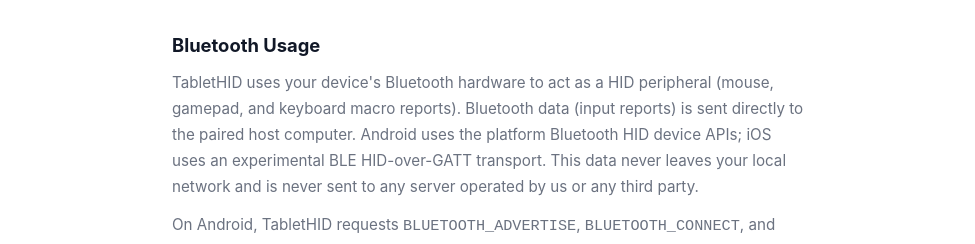
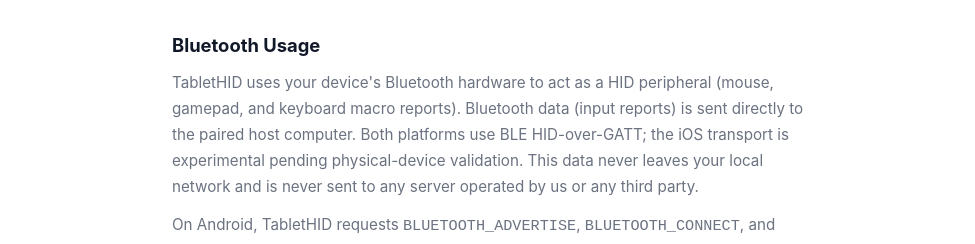
Before and after one commit to Neuro-Mechatronics-Interfaces/TabletHID, a React (Vite) app in the folder web/: page /privacy in a window 1280 px wide. Shown: the part 659-903 px from the top of the page, without its empty margins (152-1127 px from the left). Built offline with nearby package versions, Linux system fonts and the light colour scheme.

Commit message:
Fix incorrect language about BLE on website.

```diff
--- a/web/src/pages/Home.jsx
+++ b/web/src/pages/Home.jsx
@@ -144,7 +144,7 @@
         <div className="page">
           <div className="section-label">
             <h2>Two Modes, One App</h2>
-            <p>Android uses one Classic Bluetooth HID bond. iOS uses an experimental BLE HID path while host validation continues.</p>
+            <p>Both platforms use BLE HID-over-GATT. The Android implementation is fully validated; iOS is experimental pending physical-device testing.</p>
           </div>
           <div className="cards">
             <div className="card">
@@ -175,7 +175,7 @@
             <div className="card">
               <div className="card-icon"><IconBluetooth /></div>
               <h3>Single Bond</h3>
-              <p>Android shares one Bluetooth pairing across modes. iOS exposes the same report map through experimental BLE HID.</p>
+              <p>Both platforms use BLE HID-over-GATT with a combined mouse, gamepad, and keyboard descriptor shared across all modes.</p>
               <ul>
                 <li>Combined mouse, gamepad, and keyboard report map</li>
                 <li>Smart reconnect to last host</li>
--- a/web/src/pages/Privacy.jsx
+++ b/web/src/pages/Privacy.jsx
@@ -28,10 +28,10 @@
         <p>
           TabletHID uses your device's Bluetooth hardware to act as a HID peripheral
           (mouse, gamepad, and keyboard macro reports). Bluetooth data (input
-          reports) is sent directly to the paired host computer. Android uses the
-          platform Bluetooth HID device APIs; iOS uses an experimental BLE
-          HID-over-GATT transport. This data never leaves your local network and is
-          never sent to any server operated by us or any third party.
+          reports) is sent directly to the paired host computer. Both platforms use
+          BLE HID-over-GATT; the iOS transport is experimental pending physical-device
+          validation. This data never leaves your local network and is never sent to
+          any server operated by us or any third party.
         </p>
         <p>
           On Android, TabletHID requests <code>BLUETOOTH_ADVERTISE</code>,{' '}
--- a/web/src/pages/Support.jsx
+++ b/web/src/pages/Support.jsx
@@ -42,7 +42,7 @@
     },
     {
       q: 'Can I switch between Touch Mouse and Gamepad without re-pairing?',
-      a: 'On Android, yes: both modes share a single Bluetooth bond using a combined HID descriptor. On iOS, TabletHID exposes the same mouse/gamepad/keyboard report map through the experimental BLE HID transport, but host reconnect behavior still needs physical iPhone/iPad validation.',
+      a: 'Yes, on both platforms: all modes share a single BLE HID bond using a combined mouse/gamepad/keyboard descriptor. On iOS the transport is experimental — physical iPhone/iPad host validation is still pending.',
     },
     {
       q: 'What does Community Configs send to the server?',
@@ -60,7 +60,7 @@
     },
     {
       q: 'My Mac or PC doesn\'t discover the iPad.',
-      a: 'iPad uses Bluetooth LE HID-over-GATT rather than Android\'s Classic Bluetooth HID path, and iOS HID peripheral behavior is still experimental. Test with recent Windows or macOS hosts, tap "Make Discoverable" again if advertising expires, and forget/re-pair after updates that change the report map. Known hosts are ignored during new-pair discovery; new hosts require approval on the iPad before the app accepts them.',
+      a: 'Both Android and iPad use Bluetooth LE HID-over-GATT; iOS HID peripheral behavior is still experimental. Test with recent Windows or macOS hosts, tap "Make Discoverable" again if advertising expires, and forget/re-pair after updates that change the report map. Known hosts are ignored during new-pair discovery; new hosts require approval on the iPad before the app accepts them.',
     },
     {
       q: 'Gamepad inputs work in one app but not another on macOS.',
```
Also changed, not shown: 2 other files (tests, documents, lock files or other folders).
